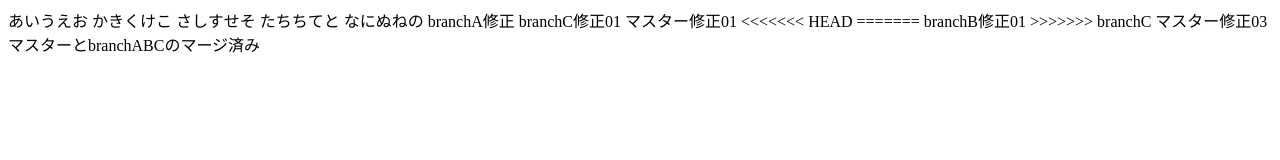
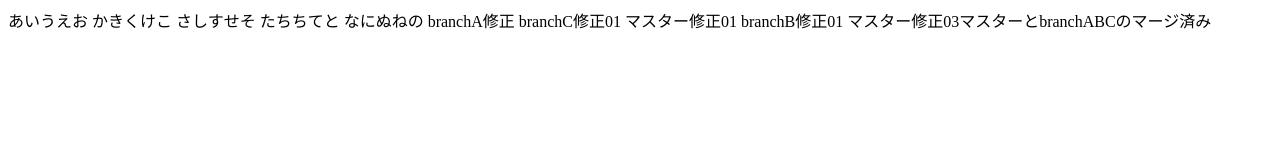
Before and after one commit to shimanesayoko/firsttest, a plain HTML site: page index.html in a window 1280 px wide. Drawn offline with Linux system fonts and the light colour scheme.

Commit message:
マスター修正03マスターとbranchABCのマージ済み

```diff
--- a/index.html
+++ b/index.html
@@ -13,10 +13,7 @@
   branchA修正
   branchC修正01
   マスター修正01
-<<<<<<< HEAD
-=======
   branchB修正01
->>>>>>> branchC
   マスター修正03マスターとbranchABCのマージ済み
 </body>
 </html>
```
